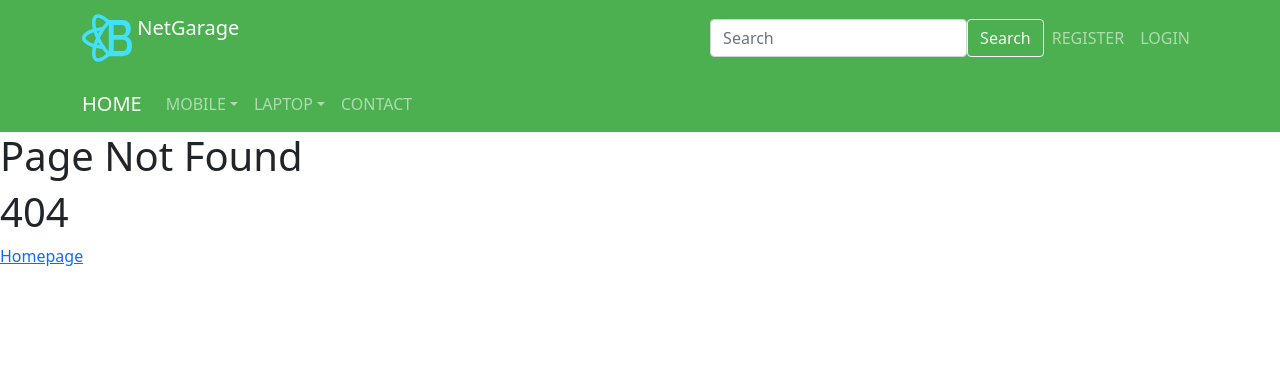
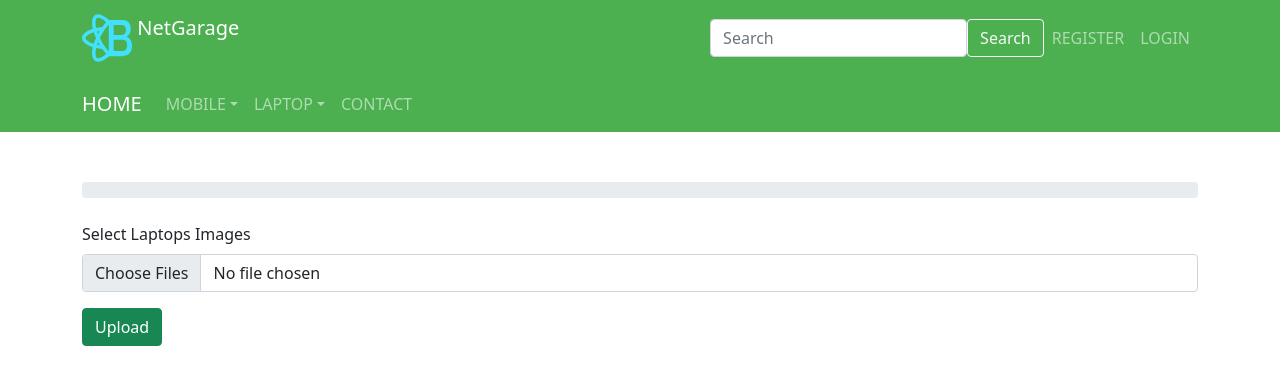
Before and after one commit to paradocx96/NetGarage-frontend, a React (Create React App) app: page /laptops-admin-image-upload/1 in a window 1280 px wide. Before the commit this address led to /page-not-found. Shown: the top 384 px of the page. Built offline with nearby package versions, Linux system fonts and the light colour scheme.

Commit message:
Laptop - Images Upload Init

```diff
--- a/package.json
+++ b/package.json
@@ -8,6 +8,7 @@
     "@testing-library/user-event": "^12.1.10",
     "axios": "^0.21.1",
     "bootstrap": "^5.0.2",
+    "firebase": "^8.10.0",
     "react": "^17.0.2",
     "react-bootstrap": "^2.0.0-beta.4",
     "react-confirm-alert": "^2.7.0",
--- a/src/App.jsx
+++ b/src/App.jsx
@@ -23,6 +23,7 @@ import Mobile from "./components/pages/Mobile";
 import Laptop from "./components/pages/Laptop";
 import LaptopAdd from "./components/sections/Laptop/LaptopAdd";
 import LaptopDashboard from "./components/sections/Laptop/LaptopDashboard";
+import LaptopImageUpload from "./components/sections/Laptop/LaptopImageUpload";
 
 
 //DASHBOARD
@@ -54,6 +55,7 @@ function App() {
                     <Route path="/laptops" component={Laptop}/>
                     <Route path="/laptops-admin" component={LaptopDashboard}/>
                     <Route path="/laptops-admin-add" component={LaptopAdd}/>
+                    <Route path="/laptops-admin-image-upload/:lid" component={LaptopImageUpload}/>
 
 
                     {/* DASHBOARD */}
--- /dev/null
+++ b/src/components/sections/Laptop/LaptopImageUpload.jsx
@@ -0,0 +1,110 @@
+import React, {useState} from 'react';
+import {useParams} from 'react-router-dom';
+import {storage} from '../../../firebase/FirebaseLaptop';
+import {Button, Container, Form, ProgressBar} from "react-bootstrap";
+import {v1 as uuidv1} from 'uuid';
+
+function LaptopImageUpload(props) {
+    const params = useParams();
+    console.log(params);
+
+    const [images, setImages] = useState([]);
+    const [urls, setUrls] = useState([]);
+    const [progress, setProgress] = useState(0);
+
+    const handleChange = (e) => {
+        for (let i = 0; i < e.target.files.length; i++) {
+            const newImage = e.target.files[i];
+            newImage["id"] = Math.random();
+            // newImage["name"] = uuidv1();
+            console.log(newImage["id"]);
+            console.log(newImage["name"]);
+            setImages((prevState) => [...prevState, newImage]);
+        }
+    };
+
+    const handleUpload = () => {
+        const promises = [];
+        images.map((image) => {
+            const uploadTask = storage.ref(`images/${image.name}`).put(image);
+            promises.push(uploadTask);
+            uploadTask.on(
+                "state_changed",
+                (snapshot) => {
+                    const progress = Math.round(
+                        (snapshot.bytesTransferred / snapshot.totalBytes) * 100
+                    );
+                    setProgress(progress);
+                },
+                (error) => {
+                    console.log(error);
+                },
+                async () => {
+                    await storage
+                        .ref("images")
+                        .child(image.name)
+                        .getDownloadURL()
+                        .then((urls) => {
+                            setUrls((prevState) => [...prevState, urls]);
+                        });
+                }
+            );
+        });
+
+        Promise.all(promises)
+            .then(() => console.log("All images uploaded"))
+            .catch((err) => console.log(err));
+    };
+
+    console.log("images: ", images);
+    console.log("urls:", urls);
+
+    const divBox = {
+        height: '50px'
+    }
+
+    return (
+        <Container>
+
+            <div style={divBox}/>
+
+            <ProgressBar animated now={progress}/>
+            <br/>
+
+            <Form.Group controlId="formFileMultiple" className="mb-3">
+                <Form.Label>Select Laptops Images</Form.Label>
+                <Form.Control type="file" multiple onChange={handleChange}/>
+            </Form.Group>
+
+            <Button onClick={handleUpload} className={'btn-success'}>Upload</Button>
+
+            <br/>
+
+            <div>
+                {urls.map((url, i) => (
+                    <div key={i}>
+                        <a href={url} target="_blank">
+                            {url}
+                        </a>
+                    </div>
+                ))}
+            </div>
+
+            <br/>
+
+            <div>
+                {urls.map((url, i) => (
+                    <img
+                        key={i}
+                        style={{width: "500px"}}
+                        src={url || "http://via.placeholder.com/300"}
+                        alt="firebase-image"
+                    />
+                ))}
+            </div>
+
+        </Container>
+    );
+}
+
+export default LaptopImageUpload;
--- /dev/null
+++ b/src/firebase/FirebaseLaptop.jsx
@@ -0,0 +1,18 @@
+import firebase from "firebase/app";
+import "firebase/storage";
+
+// For Firebase JS SDK v7.20.0 and later, measurementId is optional
+const firebaseConfig = {
+    apiKey: "AIzaSyCE3xY6WbOFWXAb9DKDz63RPdXIOuzSZKc",
+    authDomain: "netgarage-laptop.firebaseapp.com",
+    databaseURL: "gs://netgarage-laptop.appspot.com",
+    projectId: "netgarage-laptop",
+    storageBucket: "netgarage-laptop.appspot.com",
+    messagingSenderId: "988503060718",
+    appId: "1:988503060718:web:4cc25534847923f8ae43ff",
+    measurementId: "G-29LPFYQKC6"
+};
+
+firebase.initializeApp(firebaseConfig);
+const storage = firebase.storage();
+export {storage, firebase as default};
```
Also changed, not shown: 1 other file (tests, documents, lock files or other folders).
